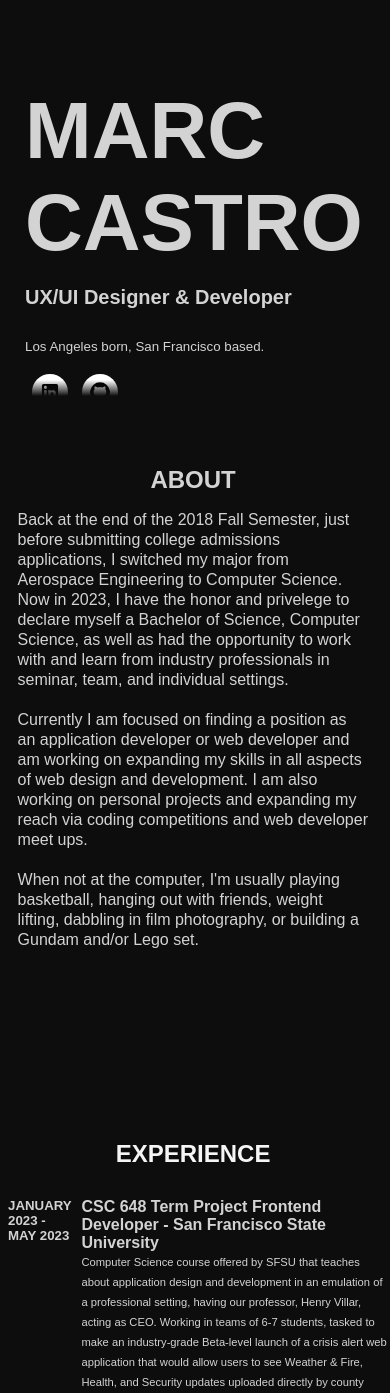
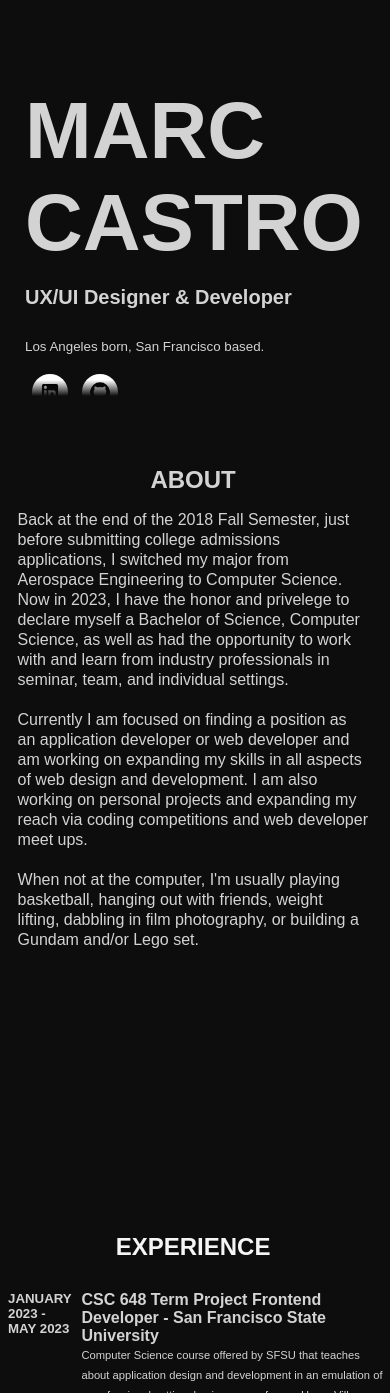
Before and after one commit to majocast/personal-website, a React (Create React App) app in the folder personal-website/: page / in a window 390 px wide. Shown: the top 1393 px of the page. Built offline with nearby package versions, Linux system fonts and the light colour scheme.

Commit message:
even more bug fixes post render

```diff
--- a/personal-website/src/pages/About.tsx
+++ b/personal-website/src/pages/About.tsx
@@ -15,7 +15,7 @@ const Wrapper = styled.div`
 
   @media screen and (max-width: 767px) {
     display: flex;
-    height: 230vh;
+    height: 240vh;
     width: 99vw;
     align-items: center;
   }
--- a/personal-website/src/styles/About.css
+++ b/personal-website/src/styles/About.css
@@ -182,7 +182,7 @@
     justify-content: unset;
     position: relative;
     width: 90%;
-    min-height: 70%;
+    min-height: 80%;
   }
 
   #experience-cont-mobile a {
```
